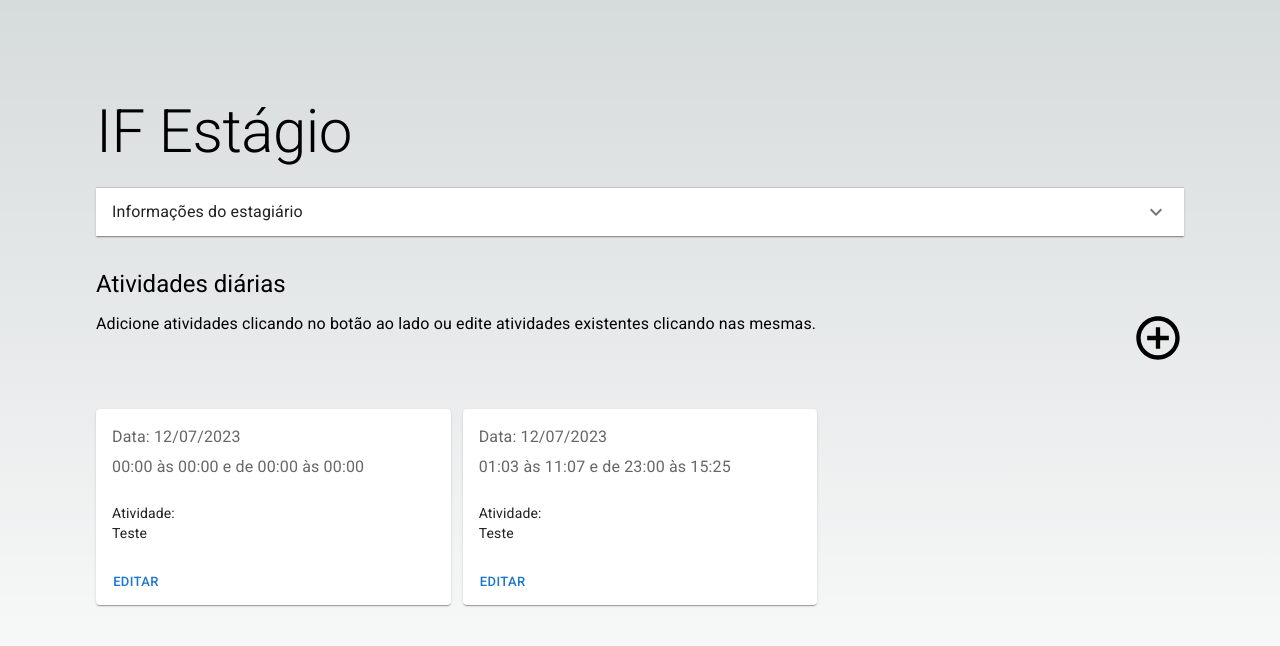
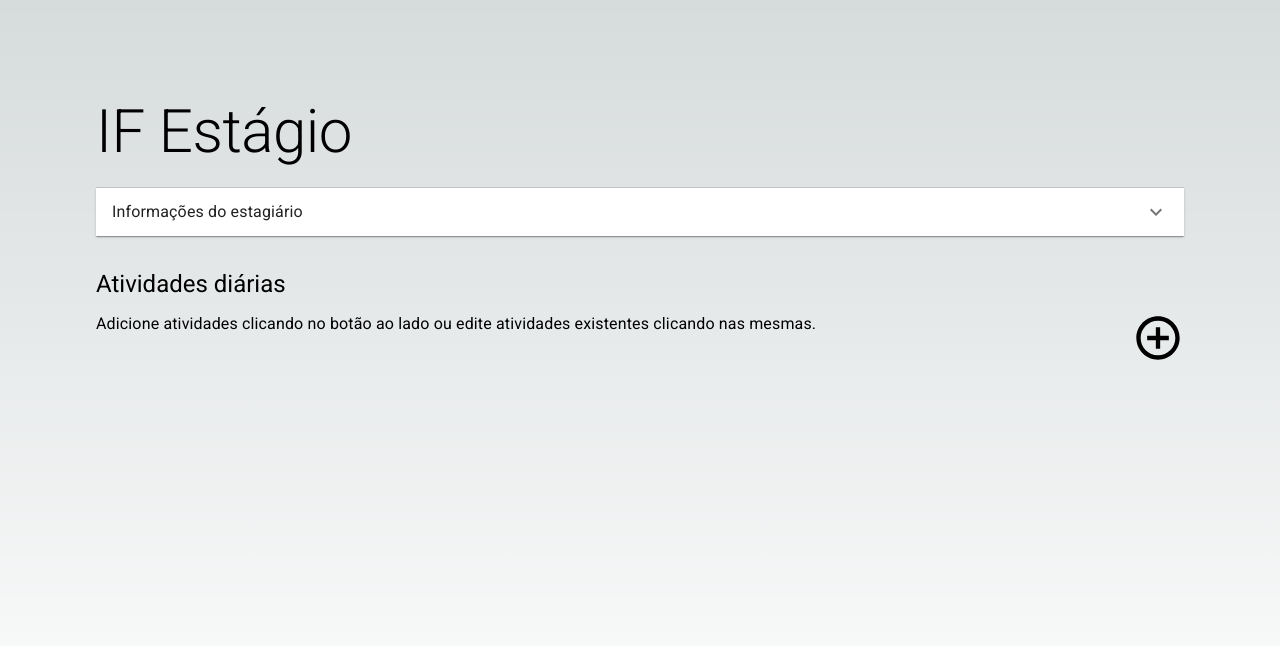
Before and after one commit to AderbalFilho/if-estagio, a Next.js app: page / in a window 1280 px wide. Shown: the top 646 px of the page. Built offline with nearby package versions, Linux system fonts and the light colour scheme.

Commit message:
sort by activity date

```diff
--- a/components/DailyActivity/styles.ts
+++ b/components/DailyActivity/styles.ts
@@ -10,12 +10,13 @@ export const ActivityDate = styled(Typography)`
 `;
 
 export const ActivityHour = styled(Typography)`
+  height: 48px;
   margin-bottom: var(--space-md);
-  height: 48px;
 `;
 
 export const ActivityDescription = styled(Typography)`
-  white-space: nowrap;
+  height: 40px;
   overflow: hidden;
   text-overflow: ellipsis;
+  white-space: nowrap;
 `;
--- a/components/DailyActivityForm/DailyActivityForm.tsx
+++ b/components/DailyActivityForm/DailyActivityForm.tsx
@@ -60,16 +60,35 @@ const DailyActivityForm = ({
 
   function handleSave(e: object) {
     /* TODO: Validate the data */
-    /* TODO: Create the array first, sort by date and them save */
     if (index || index === 0) {
-      updateActivities([
+      const activitiesArray = [
         ...activities.slice(0, index),
         ...activities.slice(index + 1, activities.length),
         newActivity as IActivity,
-      ]);
+      ];
+
+      activitiesArray.sort((a, b) =>
+        a.date
+          ? a.date.isAfter(dayjs(b.date ? b.date : '3023-07-12T00:00'))
+            ? -1
+            : 1
+          : 1
+      );
+
+      updateActivities(activitiesArray);
       handleClose(e, 'edit');
     } else {
-      updateActivities([...activities, newActivity as IActivity]);
+      const activitiesArray = [...activities, newActivity as IActivity];
+
+      activitiesArray.sort((a, b) =>
+        a.date
+          ? a.date.isAfter(dayjs(b.date ? b.date : '3023-07-12T00:00'))
+            ? -1
+            : 1
+          : 1
+      );
+
+      updateActivities(activitiesArray);
       handleClose(e, 'add');
     }
   }
--- a/components/DailyActivityForm/styles.ts
+++ b/components/DailyActivityForm/styles.ts
@@ -5,6 +5,7 @@ import { screenDevice } from '@/shared/device';
 
 export const ActivityFormContainer = styled(Box)`
   display: grid;
+  margin-top: var(--space-sm);
   row-gap: var(--space-sm);
 `;
 
--- a/contexts/MainContext.tsx
+++ b/contexts/MainContext.tsx
@@ -20,25 +20,6 @@ const defaultUser: IUser = {
   internshipSupervisor: '',
 };
 
-const defaultActivities: IActivity[] = [
-  {
-    date: dayjs('2023-07-12T00:00'),
-    hourBegin1: dayjs('2023-07-12T00:00'),
-    hourEnd1: dayjs('2023-07-12T00:00'),
-    hourBegin2: dayjs('2023-07-12T00:00'),
-    hourEnd2: dayjs('2023-07-12T00:00'),
-    description: 'Teste',
-  },
-  {
-    date: dayjs('2023-07-12T02:04'),
-    hourBegin1: dayjs('2023-07-12T01:03'),
-    hourEnd1: dayjs('2023-07-12T11:07'),
-    hourBegin2: dayjs('2023-07-12T23:00'),
-    hourEnd2: dayjs('2023-07-12T15:25'),
-    description: 'Teste',
-  },
-];
-
 export const MainContext = createContext({
   // eslint-disable-next-line @typescript-eslint/no-empty-function, @typescript-eslint/no-unused-vars
   updateUser: (user: IUser) => {},
@@ -50,9 +31,7 @@ export const MainContext = createContext({
 
 export function MainContextProvider({ children }: { children: ReactNode }) {
   const [user, setUser] = useState({ ...defaultUser });
-  const [activities, setActivities] = useState(
-    defaultActivities as IActivity[]
-  );
+  const [activities, setActivities] = useState([] as IActivity[]);
 
   useEffect(() => {
     const internshipInfoString = localStorage.getItem('internshipInfo');
```
